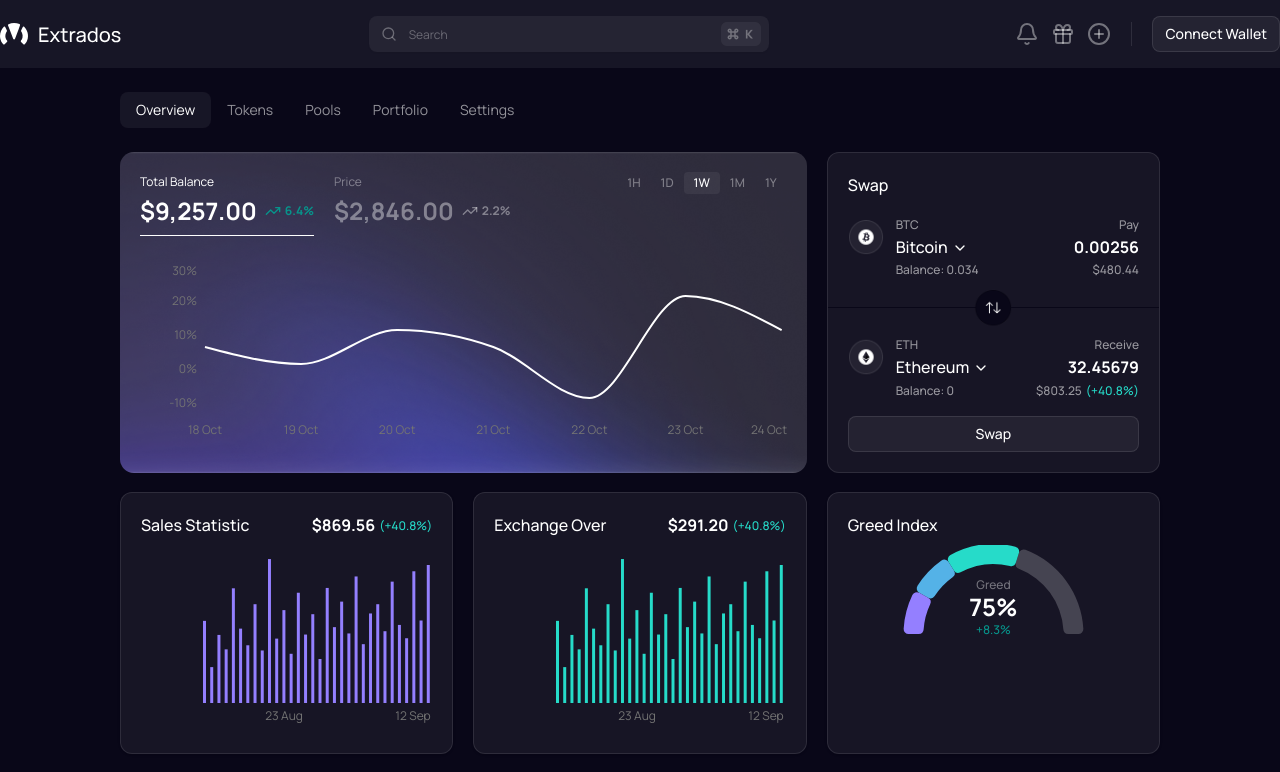
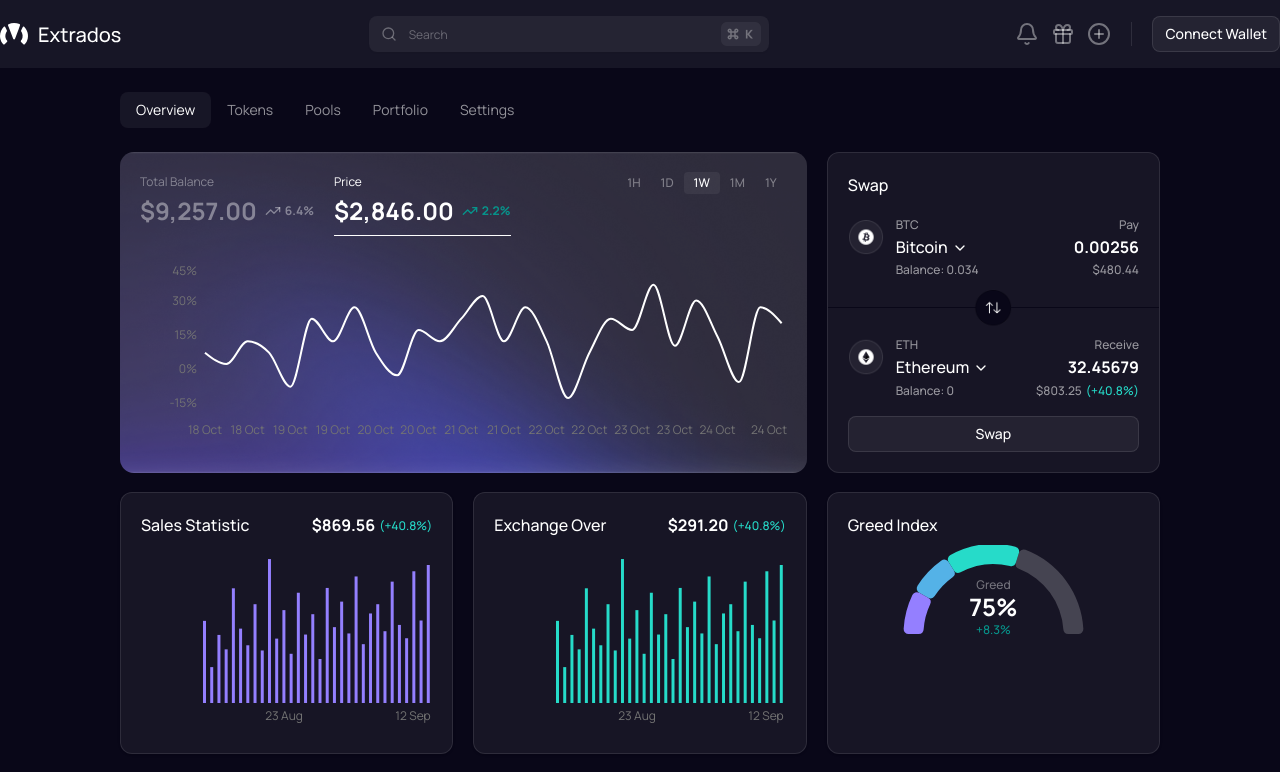
Before and after one commit to azkaanasiyya/extrados, a React (Vite) app: page / in a window 1280 px wide. Shown: the top 772 px of the page. Built offline with nearby package versions, Linux system fonts and the light colour scheme.

Commit message:
feat: add detailed price data and custom tooltip

```diff
--- a/src/components/overview/totalbalance/totalbalance.tsx
+++ b/src/components/overview/totalbalance/totalbalance.tsx
@@ -2,23 +2,95 @@
 import { useState } from 'react';
 import { Card, CardContent, CardHeader } from '@/components/ui/card';
 import { Button } from '@/components/ui/button';
-import { ChartContainer, ChartTooltip, ChartTooltipContent } from '@/components/ui/chart';
-import { Line, LineChart, XAxis, YAxis } from 'recharts';
+import { ChartContainer, ChartTooltip } from '@/components/ui/chart';
+import { Line, LineChart, XAxis, YAxis, type TooltipProps } from 'recharts';
 import type { ChartConfig } from '@/components/ui/chart';
 import { TrendingUp } from 'lucide-react';
+import type { NameType, ValueType } from 'recharts/types/component/DefaultTooltipContent';
 
-const chartData = [
-  { date: '18 Oct', balance: 5, price: 2800 },
-  { date: '19 Oct', balance: 0, price: 2750 },
-  { date: '20 Oct', balance: 10, price: 2846 },
-  { date: '21 Oct', balance: 5, price: 2810 },
-  { date: '22 Oct', balance: -10, price: 2825 },
-  { date: '23 Oct', balance: 20, price: 2850 },
-  { date: '24 Oct', balance: 10, price: 2840 },
+const balanceData = [
+  { date: '18 Oct', value: 7, price: '9,865' },
+  { date: '18 Oct', value: -1, price: '3,896' },
+  { date: '18 Oct', value: 12, price: '100' },
+  { date: '18 Oct', value: 8, price: '7,084' },
+  { date: '19 Oct', value: 5, price: '250' },
+  { date: '19 Oct', value: 10, price: '8,560' },
+  { date: '19 Oct', value: 15, price: '4,200' },
+  { date: '19 Oct', value: 30, price: '1,200' },
+  { date: '20 Oct', value: 10, price: '540' },
+  { date: '20 Oct', value: 25, price: '9,900' },
+  { date: '20 Oct', value: 5, price: '7,520' },
+  { date: '20 Oct', value: 20, price: '3,450' },
+  { date: '21 Oct', value: 15, price: '890' },
+  { date: '21 Oct', value: 28, price: '6,120' },
+  { date: '21 Oct', value: 3, price: '500' },
+  { date: '21 Oct', value: 22, price: '9,550' },
+  { date: '22 Oct', value: 18, price: '1,500' },
+  { date: '22 Oct', value: -5, price: '4,300' },
+  { date: '22 Oct', value: 14, price: '8,700' },
+  { date: '22 Oct', value: 25, price: '900' },
+  { date: '23 Oct', value: 10, price: '2,100' },
+  { date: '23 Oct', value: 35, price: '7,800' },
+  { date: '23 Oct', value: 8, price: '50' },
+  { date: '23 Oct', value: 28, price: '6,540' },
+  { date: '24 Oct', value: 15, price: '1,000' },
+  { date: '24 Oct', value: -10, price: '3,500' },
+  { date: '24 Oct', value: 32, price: '9,999' },
+  { date: '24 Oct', value: 20, price: '4,250' },
 ];
 
+const priceData = [
+  { date: '18 Oct', value: 5, price: '8,000' },
+  { date: '18 Oct', value: 0, price: '2,500' },
+  { date: '18 Oct', value: 10, price: '6,700' },
+  { date: '18 Oct', value: 5, price: '1,000' },
+  { date: '19 Oct', value: -10, price: '3,200' },
+  { date: '19 Oct', value: 20, price: '9,800' },
+  { date: '19 Oct', value: 10, price: '500' },
+  { date: '19 Oct', value: 25, price: '7,800' },
+  { date: '20 Oct', value: 5, price: '2,200' },
+  { date: '20 Oct', value: -5, price: '900' },
+  { date: '20 Oct', value: 15, price: '8,500' },
+  { date: '20 Oct', value: 10, price: '4,000' },
+  { date: '21 Oct', value: 20, price: '9,500' },
+  { date: '21 Oct', value: 30, price: '1,500' },
+  { date: '21 Oct', value: 10, price: '7,000' },
+  { date: '21 Oct', value: 25, price: '2,800' },
+  { date: '22 Oct', value: 10, price: '5,500' },
+  { date: '22 Oct', value: -15, price: '1,200' },
+  { date: '22 Oct', value: 5, price: '8,800' },
+  { date: '22 Oct', value: 20, price: '3,000' },
+  { date: '23 Oct', value: 15, price: '9,200' },
+  { date: '23 Oct', value: 35, price: '400' },
+  { date: '23 Oct', value: 8, price: '7,500' },
+  { date: '23 Oct', value: 28, price: '2,000' },
+  { date: '24 Oct', value: 12, price: '8,900' },
+  { date: '24 Oct', value: -8, price: '1,200' },
+  { date: '24 Oct', value: 25, price: '9,500' },
+  { date: '24 Oct', value: 18, price: '3,500' },
+];
+
+const CustomTooltip = ({ active, payload, label }: TooltipProps<ValueType, NameType>) => {
+  if (active && payload && payload.length) {
+    const dataPoint = [...balanceData, ...priceData].find(d => d.date === label && d.value === payload[0].value);
+
+    const formattedPrice = dataPoint ? `$${dataPoint.price}.00` : 'N/A';
+
+    return (
+      <div className='bg-neutral-800 rounded-[8px]'>
+        <div className="bg-white-neutral-800 px-2 py-1 rounded-[8px] border border-white-neutral-700">
+          <p className="text-[12px] leading-[165%] font-semibold text-base-white">{formattedPrice}</p>
+          <p className="text-[12px] leading-[165%] font-medium text-white-neutral-400">{label}</p>
+        </div>
+      </div>
+
+    );
+  }
+  return null;
+};
+
 const TotalBalance = () => {
-  const [activeTab, setActiveTab] = useState('balance');
+  const [activeTab, setActiveTab] = useState('price');
   const [activeTime, setActiveTime] = useState('1W');
 
   const chartConfig: ChartConfig = {
@@ -31,6 +103,9 @@ const TotalBalance = () => {
       color: '#ffff',
     },
   };
+
+  const chartData = activeTab === 'balance' ? balanceData : priceData;
+  const dataKey = "value";
 
   return (
     <Card className="bg-white-neutral-800 bg-[url('/src/assets/overview/chart.png')] bg-no-repeat bg-cover bg-bottom text-white border-none shadow-none w-full h-full flex flex-col justify-between">
@@ -105,9 +180,9 @@ const TotalBalance = () => {
               tickLine={false}
               tickCount={5}
             />
-            <ChartTooltip content={<ChartTooltipContent />} />
+            <ChartTooltip content={<CustomTooltip />} />
             <Line
-              dataKey={activeTab}
+              dataKey={dataKey}
               type="monotone"
               stroke={chartConfig[activeTab].color}
               strokeWidth={2}
--- a/src/components/portfolio/portfoliovalue.tsx
+++ b/src/components/portfolio/portfoliovalue.tsx
@@ -2,27 +2,67 @@
 import { useState } from 'react';
 import { Card, CardContent, CardHeader } from '@/components/ui/card';
 import { Button } from '@/components/ui/button';
-import { ChartContainer, ChartTooltip, ChartTooltipContent } from '@/components/ui/chart';
-import { Line, LineChart, XAxis, YAxis } from 'recharts';
+import { ChartContainer, ChartTooltip } from '@/components/ui/chart';
+import { Line, LineChart, XAxis, YAxis, type TooltipProps } from 'recharts';
 import type { ChartConfig } from '@/components/ui/chart';
 import { TrendingUp } from 'lucide-react';
+import type { NameType, ValueType } from 'recharts/types/component/DefaultTooltipContent';
 
 const portfolioData = [
-    { date: '18 Oct', balance: 5 },
-    { date: '19 Oct', balance: 0 },
-    { date: '20 Oct', balance: 10 },
-    { date: '21 Oct', balance: 5 },
-    { date: '22 Oct', balance: -10 },
-    { date: '23 Oct', balance: 20 },
-    { date: '24 Oct', balance: 10 },
+    { date: '18 Oct', value: 7, price: '9,865' },
+    { date: '18 Oct', value: -1, price: '3,896' },
+    { date: '18 Oct', value: 12, price: '100' },
+    { date: '18 Oct', value: 8, price: '7,084' },
+    { date: '19 Oct', value: 5, price: '250' },
+    { date: '19 Oct', value: 10, price: '8,560' },
+    { date: '19 Oct', value: 15, price: '4,200' },
+    { date: '19 Oct', value: 30, price: '1,200' },
+    { date: '20 Oct', value: 10, price: '540' },
+    { date: '20 Oct', value: 25, price: '9,900' },
+    { date: '20 Oct', value: 5, price: '7,520' },
+    { date: '20 Oct', value: 20, price: '3,450' },
+    { date: '21 Oct', value: 15, price: '890' },
+    { date: '21 Oct', value: 28, price: '6,120' },
+    { date: '21 Oct', value: 3, price: '500' },
+    { date: '21 Oct', value: 22, price: '9,550' },
+    { date: '22 Oct', value: 18, price: '1,500' },
+    { date: '22 Oct', value: -5, price: '4,300' },
+    { date: '22 Oct', value: 14, price: '8,700' },
+    { date: '22 Oct', value: 25, price: '900' },
+    { date: '23 Oct', value: 10, price: '2,100' },
+    { date: '23 Oct', value: 35, price: '7,800' },
+    { date: '23 Oct', value: 8, price: '50' },
+    { date: '23 Oct', value: 28, price: '6,540' },
+    { date: '24 Oct', value: 15, price: '1,000' },
+    { date: '24 Oct', value: -10, price: '3,500' },
+    { date: '24 Oct', value: 32, price: '9,999' },
+    { date: '24 Oct', value: 20, price: '4,250' },
 ];
+
+const CustomTooltip = ({ active, payload, label }: TooltipProps<ValueType, NameType>) => {
+  if (active && payload && payload.length) {
+    const dataPoint = portfolioData.find(d => d.date === label && d.value === payload[0].value);
+
+    const formattedPrice = dataPoint ? `$${dataPoint.price}.00` : 'N/A';
+
+    return (
+      <div className='bg-neutral-900 rounded-[8px]'>
+        <div className="bg-white-neutral-800 px-2 py-1 rounded-[8px] border border-white-neutral-700">
+          <p className="text-[12px] leading-[165%] font-semibold text-base-white">{formattedPrice}</p>
+          <p className="text-[12px] leading-[165%] font-medium text-white-neutral-400">{label}</p>
+        </div>
+      </div>
+    );
+  }
+  return null;
+};
 
 const PortfolioValue = () => {
     const [activeTime, setActiveTime] = useState('1W');
 
     const chartConfig: ChartConfig = {
-        balance: {
-            label: 'Balance',
+        value: {
+            label: 'Portfolio Value',
             color: '#ffff',
         },
     };
@@ -80,11 +120,11 @@ const PortfolioValue = () => {
                             tickLine={false}
                             tickCount={5}
                         />
-                        <ChartTooltip content={<ChartTooltipContent />} />
+                        <ChartTooltip content={<CustomTooltip />} />
                         <Line
-                            dataKey="balance"
+                            dataKey="value"
                             type="monotone"
-                            stroke={chartConfig.balance.color}
+                            stroke={chartConfig.value.color}
                             strokeWidth={2}
                             dot={false}
                         />
```
Lines whose indentation alone changed are shown as unchanged.
